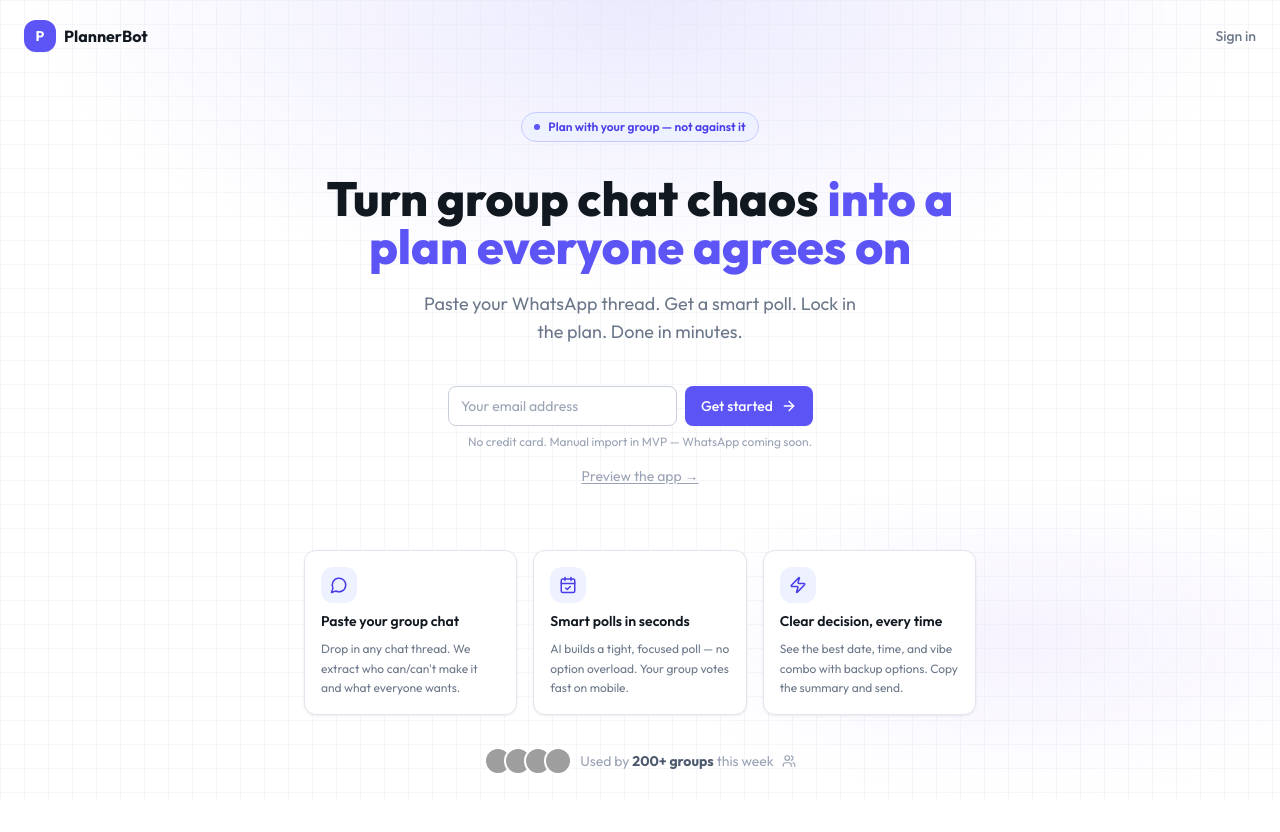
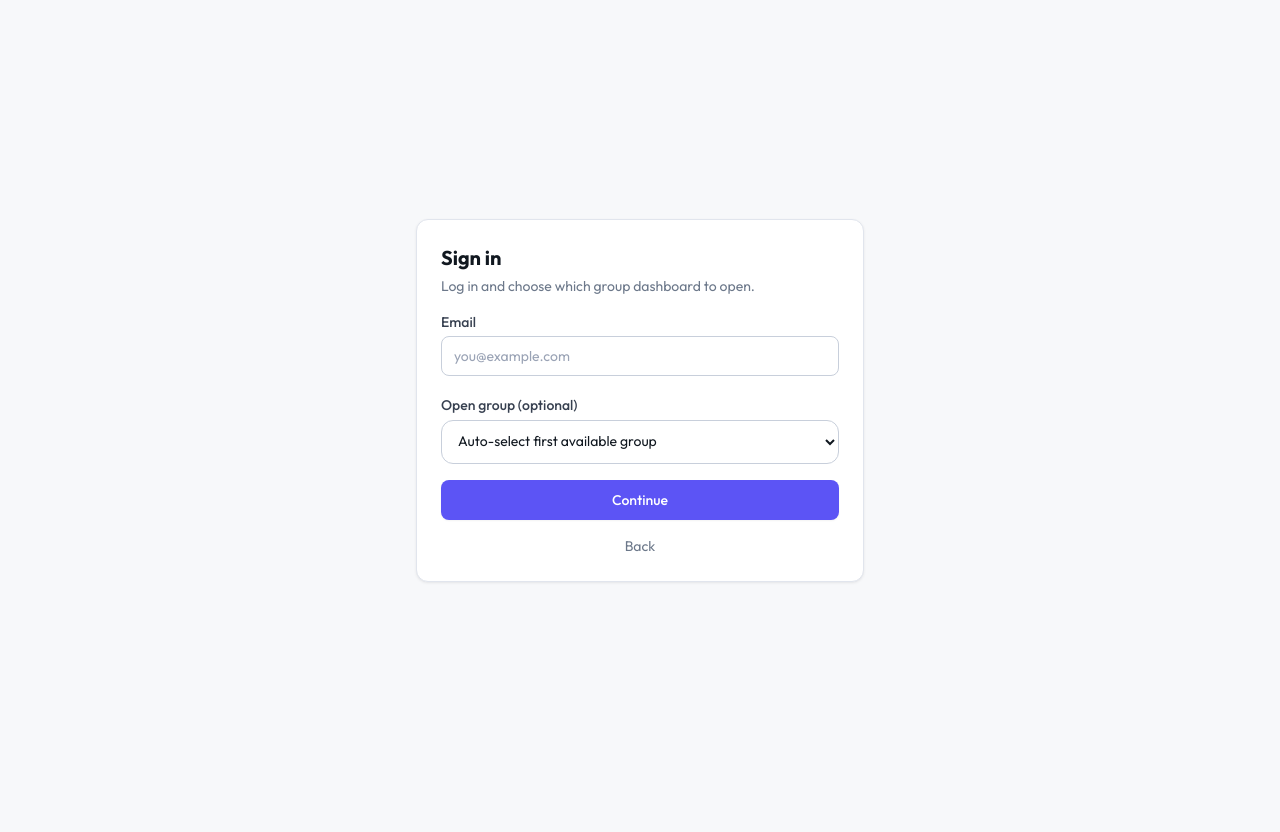
Before and after one commit to BhairabnathJ/plx, a React (Vite) app: page /auth in a window 1280 px wide. Before the commit this address led to /. Shown: the top 832 px of the page. After the commit the page ends 800 px from the top, so only its background shows below. Built offline with nearby package versions, Linux system fonts and the light colour scheme; grey boxes are pictures that could not be loaded.

Commit message:
fix(auth-flow): add auth page and remove hardcoded group-1 redirect

```diff
--- a/src/App.tsx
+++ b/src/App.tsx
@@ -5,6 +5,7 @@ import { PublicShell } from '@/components/layout/PublicShell'
 import { SessionShell } from '@/components/layout/SessionShell'
 import { DevModeGuard } from '@/components/layout/DevModeGuard'
 import { LandingPage } from '@/pages/Landing/LandingPage'
+import { AuthPage } from '@/pages/Auth/AuthPage'
 import { DashboardPage } from '@/pages/Dashboard/DashboardPage'
 import { SessionsPage } from '@/pages/Sessions/SessionsPage'
 import { ContextPage } from '@/pages/Session/ContextTab/ContextPage'
@@ -23,6 +24,10 @@ const router = createBrowserRouter([
   {
     path: '/',
     element: <LandingPage />,
+  },
+  {
+    path: '/auth',
+    element: <AuthPage />,
   },
   {
     path: '/app/:groupId',
--- /dev/null
+++ b/src/pages/Auth/AuthPage.tsx
@@ -0,0 +1,98 @@
+import { useMemo, useState } from 'react'
+import { useNavigate, useSearchParams } from 'react-router-dom'
+import { Button } from '@/components/primitives/Button'
+import { Input } from '@/components/primitives/Input'
+import { useLogin } from '@/services/convex/auth'
+import { useCreateGroup, useGroups } from '@/services/convex/groups'
+
+export function AuthPage() {
+  const navigate = useNavigate()
+  const [params] = useSearchParams()
+  const initialEmail = params.get('email') ?? ''
+
+  const [email, setEmail] = useState(initialEmail)
+  const [submitting, setSubmitting] = useState(false)
+  const [selectedGroupId, setSelectedGroupId] = useState<string>('')
+
+  const { login } = useLogin()
+  const { groups } = useGroups()
+  const { createGroup, isLoading: creatingGroup } = useCreateGroup()
+
+  const availableGroups = useMemo(() => groups, [groups])
+
+  const handleSubmit = async (e: React.FormEvent) => {
+    e.preventDefault()
+    if (!email.trim()) return
+
+    setSubmitting(true)
+    const user = await login(email.trim().toLowerCase())
+
+    let targetGroupId = selectedGroupId
+    if (!targetGroupId) {
+      targetGroupId = availableGroups[0]?.id ?? ''
+    }
+
+    if (!targetGroupId) {
+      targetGroupId = await createGroup({
+        name: 'My Group',
+        description: 'New PlannerBot group',
+        createdBy: user.id,
+      })
+    }
+
+    setSubmitting(false)
+    navigate(`/app/${targetGroupId}/dashboard`)
+  }
+
+  return (
+    <div className="min-h-dvh bg-neutral-50 flex items-center justify-center px-4">
+      <form onSubmit={handleSubmit} className="card w-full max-w-md p-6 space-y-4">
+        <div className="space-y-1">
+          <h1 className="text-xl font-bold text-neutral-900">Sign in</h1>
+          <p className="text-sm text-neutral-500">Log in and choose which group dashboard to open.</p>
+        </div>
+
+        <Input
+          type="email"
+          label="Email"
+          placeholder="you@example.com"
+          value={email}
+          onChange={(e) => setEmail(e.target.value)}
+          autoComplete="email"
+          required
+        />
+
+        <div className="space-y-1">
+          <label className="text-sm font-medium text-neutral-700" htmlFor="group-select">
+            Open group (optional)
+          </label>
+          <select
+            id="group-select"
+            value={selectedGroupId}
+            onChange={(e) => setSelectedGroupId(e.target.value)}
+            className="w-full h-11 rounded-xl border border-neutral-300 bg-white px-3 text-sm"
+          >
+            <option value="">Auto-select first available group</option>
+            {availableGroups.map((group) => (
+              <option key={group.id} value={group.id}>
+                {group.name}
+              </option>
+            ))}
+          </select>
+        </div>
+
+        <Button type="submit" variant="primary" size="md" loading={submitting || creatingGroup} className="w-full">
+          Continue
+        </Button>
+
+        <button
+          type="button"
+          onClick={() => navigate('/')}
+          className="w-full text-sm text-neutral-500 hover:text-neutral-700"
+        >
+          Back
+        </button>
+      </form>
+    </div>
+  )
+}
--- a/src/pages/Landing/LandingPage.tsx
+++ b/src/pages/Landing/LandingPage.tsx
@@ -3,21 +3,15 @@ import { useNavigate } from 'react-router-dom'
 import { ArrowRight, CalendarCheck, MessageCircle, Users, Zap } from 'lucide-react'
 import { Button } from '@/components/primitives/Button'
 import { Input } from '@/components/primitives/Input'
-import { useLogin } from '@/services/convex/auth'
 
 export function LandingPage() {
   const navigate = useNavigate()
   const [email, setEmail] = useState('')
-  const [submitting, setSubmitting] = useState(false)
-  const { login } = useLogin()
 
   const handleAuth = async (e: React.FormEvent) => {
     e.preventDefault()
     if (!email.trim()) return
-    setSubmitting(true)
-    await login(email.trim().toLowerCase())
-    setSubmitting(false)
-    navigate('/app/group-1/dashboard')
+    navigate(`/auth?email=${encodeURIComponent(email.trim().toLowerCase())}`)
   }
 
   const features = [
@@ -48,10 +42,7 @@ export function LandingPage() {
         </div>
         <button
           type="button"
-          onClick={async () => {
-            await login('demo@plannerbot.app')
-            navigate('/app/group-1/dashboard')
-          }}
+          onClick={() => navigate('/auth')}
           className="text-sm font-medium text-neutral-500 hover:text-neutral-700 transition-colors"
         >
           Sign in
@@ -94,7 +85,6 @@ export function LandingPage() {
               type="submit"
               variant="primary"
               size="md"
-              loading={submitting}
               iconRight={<ArrowRight size={16} />}
             >
               Get started
@@ -108,10 +98,7 @@ export function LandingPage() {
         {/* Demo bypass */}
         <button
           type="button"
-          onClick={async () => {
-            await login('demo@plannerbot.app')
-            navigate('/app/group-1/dashboard')
-          }}
+          onClick={() => navigate('/auth')}
           className="mt-4 text-sm text-neutral-400 hover:text-neutral-600 underline underline-offset-2 transition-colors"
         >
           Preview the app →
```
